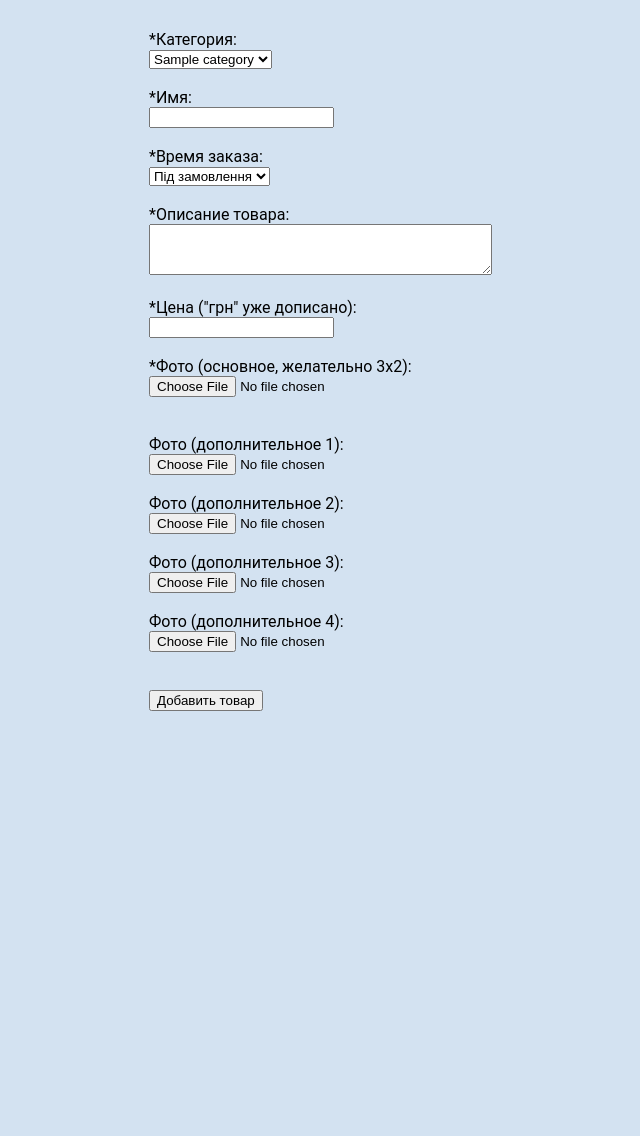
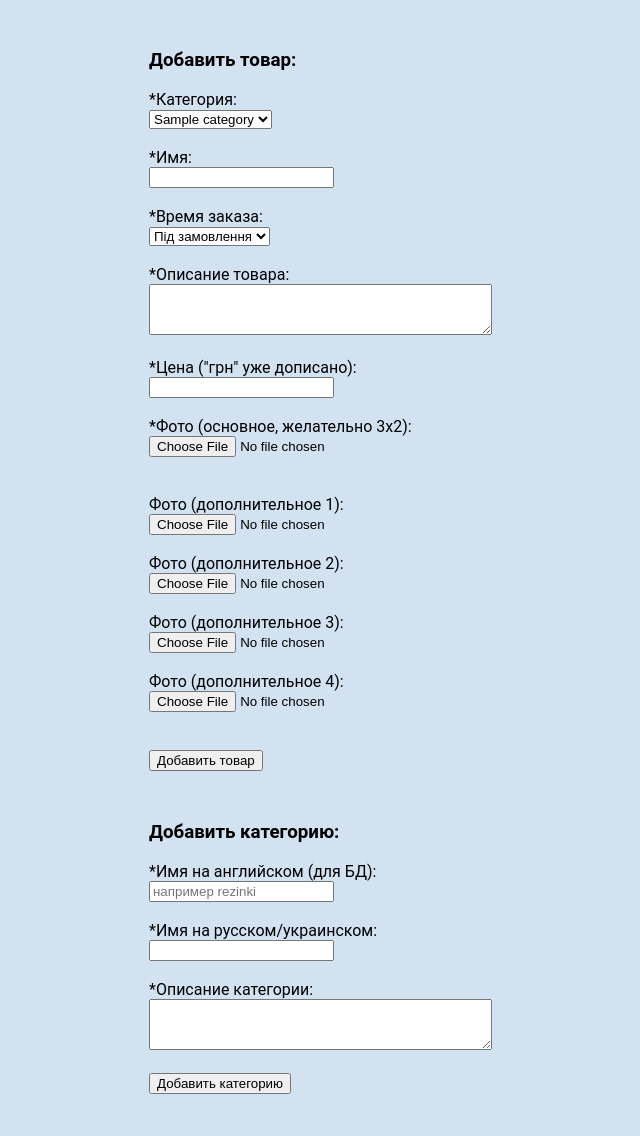
Before and after one commit to Br0n1k/viktor-shop, a PHP site: page /admin/add.php in a window 1280 px wide. Shown: the part 60-1196 px from the top of the page, without its empty margins (11-651 px from the left). Before the commit the page ends 771 px from the top, so only its background shows below. Run offline with PHP 8.4, Linux system fonts and the light colour scheme; the visitor is signed in with stand-in values (Sample User, id 1); tables that the repository leaves empty or names only in its code hold one stand-in row (values such as "Sample post").

Commit message:
add category

```diff
--- a/admin/add.php
+++ b/admin/add.php
@@ -36,7 +36,8 @@
    <!-- nav END -->
    <div class="wrapper">
       <div class="section add">
-      <form action="/admin/create.php" method="post" enctype="multipart/form-data">
+         <h3>Добавить товар:</h3>
+         <form action="/admin/create.php" method="post" enctype="multipart/form-data">
             <label for="category">*Категория:</label><br>
             <select name="category" id="category">
                <?php while($row_cat = mysqli_fetch_assoc($result_cat)): ?>
@@ -70,6 +71,20 @@
             <button name="goods" type="submit">Добавить товар</button>
          </form>
       </div>
+      <div class="section add">
+         <h3>Добавить категорию:</h3>
+         <form action="/admin/create.php" method="post">
+            <label for="name_en">*Имя на английском (для БД):</label><br>
+            <input type="text" name="name_en" id="name_en" required placeholder="например rezinki"><br><br>
+            <label for="name">*Имя на русском/украинском:</label><br>
+            <input type="text" name="name" id="name" required ><br><br>
+            <label for="description">*Описание категории:</label><br>
+            <textarea name="description" id="description" rows="3" cols="40" required ></textarea><br><br>
+            <button name="category" type="submit">Добавить категорию</button>
+         </form>
+      </div>
+
+
    </div>
 
 
--- a/admin/admin.css
+++ b/admin/admin.css
@@ -54,6 +54,7 @@ a{
 .wrapper{
    margin-left: auto;
    margin-right: auto;
+   padding-bottom: 40px;
 }
 .variables form{
    margin-bottom: 20px;
--- a/css/main.css
+++ b/css/main.css
@@ -846,11 +846,13 @@ textarea:focus, input:focus{
    }
    .item .big-img img{
       height: auto;
+      min-width: 500px;
    }
    .item .imgs img{
       max-width: 194px;
       max-height: 122px;
       margin-bottom: 4px;
+      object-fit: cover;
    }
    .cart-wrapper{
       max-width: 1200px;
```
Also changed, not shown: admin/create.php (+23 -5 lines), images/goods/AmosSeason4Promo/1628094800AmosSeason4Promo.png (added), images/goods/AmosSeason4Promo/1628094800ewqewq.png (added), images/goods/AmosSeason4Promo/1628094800lifeline.png (added).
